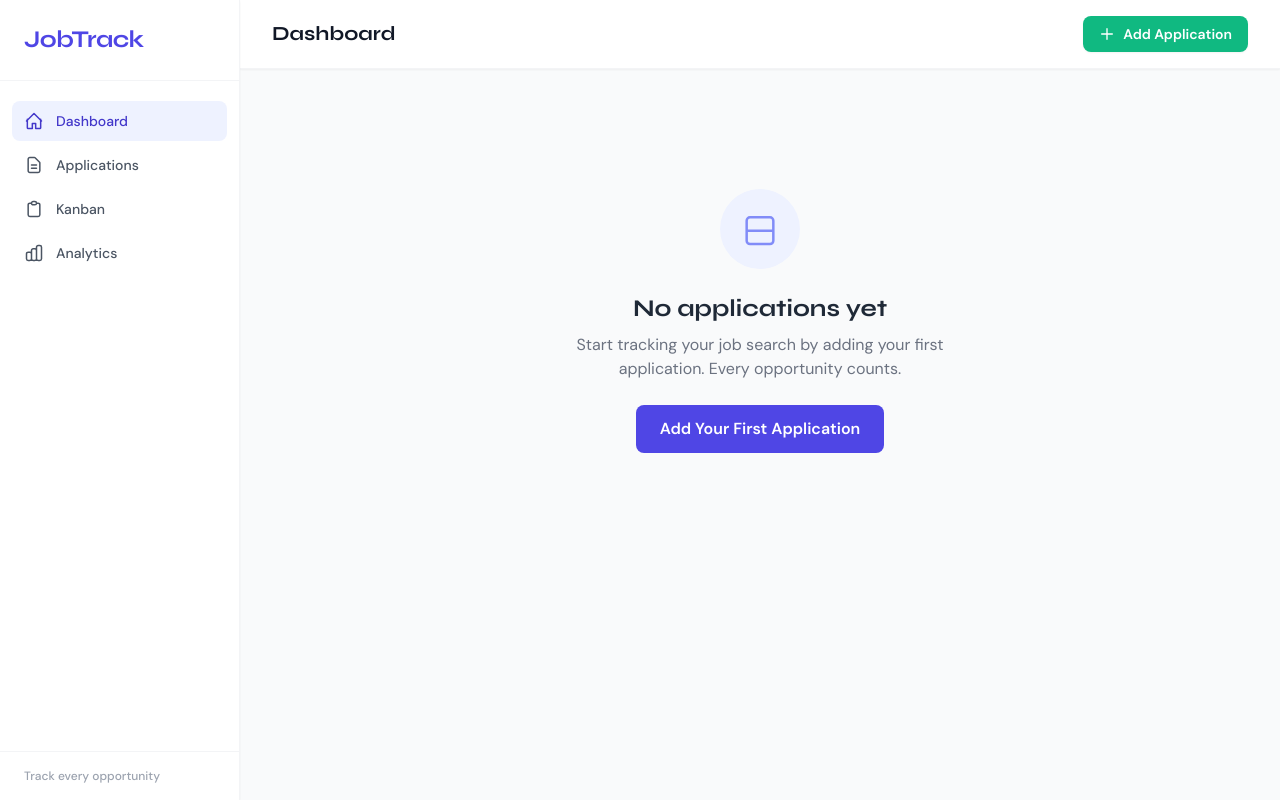
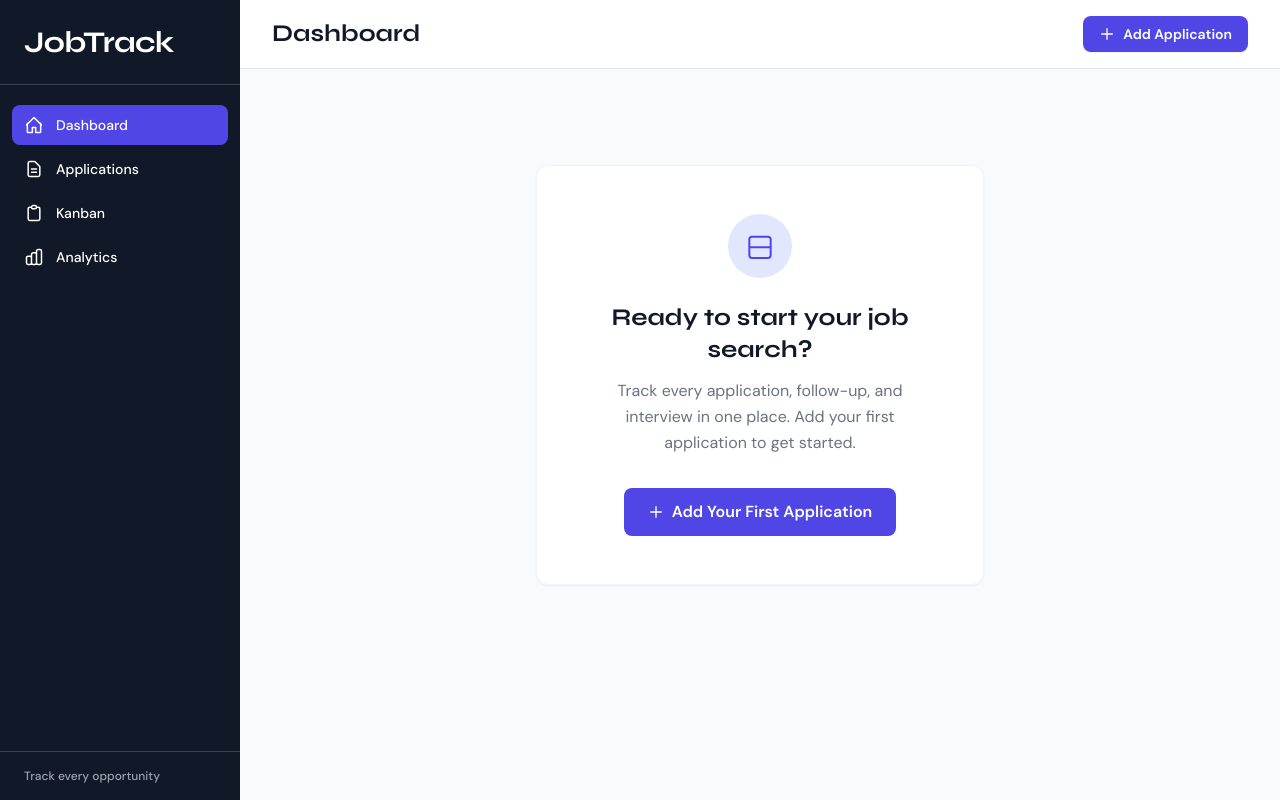
Before and after one commit to joshuaburaimoh17/job-tracker, a Django app: page / in a window 1280 px wide. Run offline with Django 5.2, Linux system fonts and the light colour scheme; data that the repository does not hold is empty; some libraries are stand-ins or nearby versions.

Commit message:
UI upgrade — dark sidebar, cards, depth, polished styling throughout

```diff
--- a/tracker/templates/tracker/base.html
+++ b/tracker/templates/tracker/base.html
@@ -29,18 +29,18 @@
 <body class="bg-gray-50 text-gray-800 min-h-screen flex">
 
   <!-- Sidebar -->
-  <aside class="fixed top-0 left-0 h-full w-60 bg-white border-r border-gray-100 flex flex-col z-20 shadow-sm">
+  <aside class="fixed top-0 left-0 h-full w-60 bg-gray-900 text-white flex flex-col z-20">
     <!-- Logo -->
-    <div class="px-6 py-6 border-b border-gray-100">
-      <span class="font-heading text-2xl font-bold text-indigo-600 tracking-tight">JobTrack</span>
+    <div class="px-6 py-6 border-b border-gray-700">
+      <span class="font-heading text-3xl font-bold text-white tracking-tight">JobTrack</span>
     </div>
 
     <!-- Nav -->
-    <nav class="flex-1 px-3 py-5 space-y-1">
+    <nav class="flex-1 px-3 py-5 space-y-1 overflow-hidden">
 
       <a href="{% url 'dashboard' %}"
          class="flex items-center gap-3 px-3 py-2.5 rounded-lg text-sm font-medium transition-colors
-                {% if request.resolver_match.url_name == 'dashboard' %}bg-indigo-50 text-indigo-700{% else %}text-gray-600 hover:bg-gray-100 hover:text-gray-900{% endif %}">
+                {% if request.resolver_match.url_name == 'dashboard' %}bg-indigo-600 text-white{% else %}text-white hover:bg-gray-700{% endif %}">
         <svg class="w-5 h-5 flex-shrink-0" fill="none" stroke="currentColor" stroke-width="1.8" viewBox="0 0 24 24">
           <path stroke-linecap="round" stroke-linejoin="round" d="M3 12l9-9 9 9M4 10v10a1 1 0 001 1h5v-6h4v6h5a1 1 0 001-1V10"/>
         </svg>
@@ -49,7 +49,7 @@
 
       <a href="{% url 'application_list' %}"
          class="flex items-center gap-3 px-3 py-2.5 rounded-lg text-sm font-medium transition-colors
-                {% if request.resolver_match.url_name == 'application_list' or request.resolver_match.url_name == 'application_detail' %}bg-indigo-50 text-indigo-700{% else %}text-gray-600 hover:bg-gray-100 hover:text-gray-900{% endif %}">
+                {% if request.resolver_match.url_name == 'application_list' or request.resolver_match.url_name == 'application_detail' %}bg-indigo-600 text-white{% else %}text-white hover:bg-gray-700{% endif %}">
         <svg class="w-5 h-5 flex-shrink-0" fill="none" stroke="currentColor" stroke-width="1.8" viewBox="0 0 24 24">
           <path stroke-linecap="round" stroke-linejoin="round" d="M9 12h6m-6 4h6m2 5H7a2 2 0 01-2-2V5a2 2 0 012-2h5.586a1 1 0 01.707.293l5.414 5.414A1 1 0 0119 9.414V19a2 2 0 01-2 2z"/>
         </svg>
@@ -58,7 +58,7 @@
 
       <a href="{% url 'kanban' %}"
          class="flex items-center gap-3 px-3 py-2.5 rounded-lg text-sm font-medium transition-colors
-                {% if request.resolver_match.url_name == 'kanban' %}bg-indigo-50 text-indigo-700{% else %}text-gray-600 hover:bg-gray-100 hover:text-gray-900{% endif %}">
+                {% if request.resolver_match.url_name == 'kanban' %}bg-indigo-600 text-white{% else %}text-white hover:bg-gray-700{% endif %}">
         <svg class="w-5 h-5 flex-shrink-0" fill="none" stroke="currentColor" stroke-width="1.8" viewBox="0 0 24 24">
           <path stroke-linecap="round" stroke-linejoin="round" d="M9 5H7a2 2 0 00-2 2v12a2 2 0 002 2h10a2 2 0 002-2V7a2 2 0 00-2-2h-2M9 5a2 2 0 002 2h2a2 2 0 002-2M9 5a2 2 0 012-2h2a2 2 0 012 2"/>
         </svg>
@@ -67,7 +67,7 @@
 
       <a href="{% url 'analytics' %}"
          class="flex items-center gap-3 px-3 py-2.5 rounded-lg text-sm font-medium transition-colors
-                {% if request.resolver_match.url_name == 'analytics' %}bg-indigo-50 text-indigo-700{% else %}text-gray-600 hover:bg-gray-100 hover:text-gray-900{% endif %}">
+                {% if request.resolver_match.url_name == 'analytics' %}bg-indigo-600 text-white{% else %}text-white hover:bg-gray-700{% endif %}">
         <svg class="w-5 h-5 flex-shrink-0" fill="none" stroke="currentColor" stroke-width="1.8" viewBox="0 0 24 24">
           <path stroke-linecap="round" stroke-linejoin="round" d="M9 19v-6a2 2 0 00-2-2H5a2 2 0 00-2 2v6a2 2 0 002 2h2a2 2 0 002-2zm0 0V9a2 2 0 012-2h2a2 2 0 012 2v10m-6 0a2 2 0 002 2h2a2 2 0 002-2m0 0V5a2 2 0 012-2h2a2 2 0 012 2v14a2 2 0 01-2 2h-2a2 2 0 01-2-2z"/>
         </svg>
@@ -77,7 +77,7 @@
     </nav>
 
     <!-- Tagline -->
-    <div class="px-6 py-4 border-t border-gray-100">
+    <div class="px-6 py-4 border-t border-gray-700">
       <p class="text-xs text-gray-400 font-medium">Track every opportunity</p>
     </div>
   </aside>
@@ -86,10 +86,10 @@
   <div class="ml-60 flex-1 flex flex-col min-h-screen">
 
     <!-- Top bar -->
-    <header class="sticky top-0 z-10 bg-white border-b border-gray-100 px-8 py-4 flex items-center justify-between shadow-sm">
-      <h1 class="font-heading text-xl font-bold text-gray-900">{% block page_title %}{% endblock %}</h1>
+    <header class="sticky top-0 z-10 bg-white border-b border-gray-200 px-8 py-4 flex items-center justify-between">
+      <h1 class="font-heading text-2xl font-bold text-gray-900">{% block page_title %}{% endblock %}</h1>
       <a href="{% url 'application_add' %}"
-         class="inline-flex items-center gap-2 bg-emerald-500 hover:bg-emerald-600 text-white text-sm font-semibold px-4 py-2 rounded-lg transition-colors shadow-sm">
+         class="inline-flex items-center gap-2 bg-indigo-600 hover:bg-indigo-700 text-white text-sm font-semibold px-4 py-2 rounded-lg transition-colors shadow-sm">
         <svg class="w-4 h-4" fill="none" stroke="currentColor" stroke-width="2" viewBox="0 0 24 24">
           <path stroke-linecap="round" stroke-linejoin="round" d="M12 4v16m8-8H4"/>
         </svg>
@@ -102,8 +102,8 @@
     <div class="px-8 pt-4 space-y-2">
       {% for message in messages %}
         <div class="flex items-center justify-between px-4 py-3 rounded-lg text-sm font-medium
-                    {% if message.tags == 'success' %}bg-emerald-50 text-emerald-800 border border-emerald-200
-                    {% else %}bg-red-50 text-red-800 border border-red-200{% endif %}">
+                    {% if message.tags == 'success' %}bg-green-50 border border-green-200 text-green-800
+                    {% else %}bg-red-50 border border-red-200 text-red-800{% endif %}">
           <span>{{ message }}</span>
           <button onclick="this.parentElement.remove()" class="ml-4 opacity-60 hover:opacity-100 text-lg leading-none">&times;</button>
         </div>
@@ -112,7 +112,7 @@
     {% endif %}
 
     <!-- Page content -->
-    <main class="flex-1 px-8 py-6">
+    <main class="flex-1 p-8">
       {% block content %}{% endblock %}
     </main>
 
--- a/tracker/templates/tracker/dashboard.html
+++ b/tracker/templates/tracker/dashboard.html
@@ -7,17 +7,22 @@
 
 {% if total == 0 %}
 <!-- Empty state -->
-<div class="flex flex-col items-center justify-center py-24 text-center">
-  <div class="w-20 h-20 bg-indigo-50 rounded-full flex items-center justify-center mb-6">
-    <svg class="w-10 h-10 text-indigo-400" fill="none" stroke="currentColor" stroke-width="1.5" viewBox="0 0 24 24">
+<div class="flex items-center justify-center py-16">
+  <div class="bg-white rounded-xl shadow-sm border border-gray-100 p-12 text-center max-w-md w-full">
+    <div class="w-16 h-16 bg-indigo-100 rounded-full flex items-center justify-center mx-auto mb-6">
+      <svg class="w-8 h-8 text-indigo-600" fill="none" stroke="currentColor" stroke-width="1.5" viewBox="0 0 24 24">
         <path stroke-linecap="round" stroke-linejoin="round" d="M20 13V7a2 2 0 00-2-2H6a2 2 0 00-2 2v6m16 0v6a2 2 0 01-2 2H6a2 2 0 01-2-2v-6m16 0H4"/>
       </svg>
     </div>
-  <h2 class="font-heading text-2xl font-bold text-gray-800 mb-2">No applications yet</h2>
-  <p class="text-gray-500 mb-6 max-w-sm">Start tracking your job search by adding your first application. Every opportunity counts.</p>
-  <a href="{% url 'application_add' %}" class="bg-indigo-600 hover:bg-indigo-700 text-white font-semibold px-6 py-3 rounded-lg transition-colors">
+    <h2 class="font-heading text-2xl font-bold text-gray-900 mb-3">Ready to start your job search?</h2>
+    <p class="text-gray-500 mb-8 leading-relaxed">Track every application, follow-up, and interview in one place. Add your first application to get started.</p>
+    <a href="{% url 'application_add' %}" class="inline-flex items-center gap-2 bg-indigo-600 hover:bg-indigo-700 text-white font-semibold px-6 py-3 rounded-lg transition-colors">
+      <svg class="w-4 h-4" fill="none" stroke="currentColor" stroke-width="2" viewBox="0 0 24 24">
+        <path stroke-linecap="round" stroke-linejoin="round" d="M12 4v16m8-8H4"/>
+      </svg>
       Add Your First Application
     </a>
+  </div>
 </div>
 
 {% else %}
@@ -25,27 +30,21 @@
 <!-- Stat cards -->
 <div class="grid grid-cols-2 lg:grid-cols-4 gap-5 mb-8">
 
-  <div class="bg-white rounded-xl border border-gray-100 p-5 shadow-sm">
-    <div class="flex items-center justify-between mb-3">
-      <span class="text-xs font-semibold text-gray-400 uppercase tracking-wider">Total</span>
-      <div class="w-9 h-9 bg-indigo-50 rounded-lg flex items-center justify-center">
-        <svg class="w-5 h-5 text-indigo-500" fill="none" stroke="currentColor" stroke-width="1.8" viewBox="0 0 24 24">
+  <div class="bg-white rounded-xl shadow-sm border border-gray-100 border-l-4 border-l-indigo-500 p-6">
+    <div class="w-10 h-10 rounded-full bg-indigo-100 flex items-center justify-center mb-4">
+      <svg class="w-5 h-5 text-indigo-600" fill="none" stroke="currentColor" stroke-width="1.8" viewBox="0 0 24 24">
         <path stroke-linecap="round" stroke-linejoin="round" d="M19 11H5m14 0a2 2 0 012 2v6a2 2 0 01-2 2H5a2 2 0 01-2-2v-6a2 2 0 012-2m14 0V9a2 2 0 00-2-2M5 11V9a2 2 0 012-2m0 0V5a2 2 0 012-2h6a2 2 0 012 2v2M7 7h10"/>
       </svg>
     </div>
-    </div>
     <p class="font-heading text-3xl font-bold text-gray-900">{{ total }}</p>
-    <p class="text-sm text-gray-500 mt-1">Applications</p>
+    <p class="text-sm text-gray-500 mt-1">Total Applications</p>
   </div>
 
-  <div class="bg-white rounded-xl border border-gray-100 p-5 shadow-sm">
-    <div class="flex items-center justify-between mb-3">
-      <span class="text-xs font-semibold text-gray-400 uppercase tracking-wider">Interviews</span>
-      <div class="w-9 h-9 bg-amber-50 rounded-lg flex items-center justify-center">
-        <svg class="w-5 h-5 text-amber-500" fill="none" stroke="currentColor" stroke-width="1.8" viewBox="0 0 24 24">
+  <div class="bg-white rounded-xl shadow-sm border border-gray-100 border-l-4 border-l-amber-500 p-6">
+    <div class="w-10 h-10 rounded-full bg-amber-100 flex items-center justify-center mb-4">
+      <svg class="w-5 h-5 text-amber-600" fill="none" stroke="currentColor" stroke-width="1.8" viewBox="0 0 24 24">
         <path stroke-linecap="round" stroke-linejoin="round" d="M8 10h.01M12 10h.01M16 10h.01M9 16H5a2 2 0 01-2-2V6a2 2 0 012-2h14a2 2 0 012 2v8a2 2 0 01-2 2h-5l-5 5v-5z"/>
       </svg>
-      </div>
     </div>
     <p class="font-heading text-3xl font-bold text-gray-900">
       {% with i=status_counts.interview_scheduled|default:0 d=status_counts.interview_done|default:0 %}
@@ -55,27 +54,21 @@
     <p class="text-sm text-gray-500 mt-1">In Interview</p>
   </div>
 
-  <div class="bg-white rounded-xl border border-gray-100 p-5 shadow-sm">
-    <div class="flex items-center justify-between mb-3">
-      <span class="text-xs font-semibold text-gray-400 uppercase tracking-wider">Offers</span>
-      <div class="w-9 h-9 bg-emerald-50 rounded-lg flex items-center justify-center">
-        <svg class="w-5 h-5 text-emerald-500" fill="none" stroke="currentColor" stroke-width="1.8" viewBox="0 0 24 24">
+  <div class="bg-white rounded-xl shadow-sm border border-gray-100 border-l-4 border-l-green-500 p-6">
+    <div class="w-10 h-10 rounded-full bg-green-100 flex items-center justify-center mb-4">
+      <svg class="w-5 h-5 text-green-600" fill="none" stroke="currentColor" stroke-width="1.8" viewBox="0 0 24 24">
         <path stroke-linecap="round" stroke-linejoin="round" d="M9 12l2 2 4-4m6 2a9 9 0 11-18 0 9 9 0 0118 0z"/>
       </svg>
-      </div>
     </div>
     <p class="font-heading text-3xl font-bold text-gray-900">{{ status_counts.offer|default:0 }}</p>
     <p class="text-sm text-gray-500 mt-1">Offers Received</p>
   </div>
 
-  <div class="bg-white rounded-xl border border-gray-100 p-5 shadow-sm">
-    <div class="flex items-center justify-between mb-3">
-      <span class="text-xs font-semibold text-gray-400 uppercase tracking-wider">Rejected</span>
-      <div class="w-9 h-9 bg-red-50 rounded-lg flex items-center justify-center">
-        <svg class="w-5 h-5 text-red-400" fill="none" stroke="currentColor" stroke-width="1.8" viewBox="0 0 24 24">
+  <div class="bg-white rounded-xl shadow-sm border border-gray-100 border-l-4 border-l-red-500 p-6">
+    <div class="w-10 h-10 rounded-full bg-red-100 flex items-center justify-center mb-4">
+      <svg class="w-5 h-5 text-red-500" fill="none" stroke="currentColor" stroke-width="1.8" viewBox="0 0 24 24">
         <path stroke-linecap="round" stroke-linejoin="round" d="M10 14l2-2m0 0l2-2m-2 2l-2-2m2 2l2 2m7-2a9 9 0 11-18 0 9 9 0 0118 0z"/>
       </svg>
-      </div>
     </div>
     <p class="font-heading text-3xl font-bold text-gray-900">{{ status_counts.rejected|default:0 }}</p>
     <p class="text-sm text-gray-500 mt-1">Rejected</p>
@@ -83,42 +76,38 @@
 
 </div>
 
-<div class="grid grid-cols-1 lg:grid-cols-3 gap-6">
-
+{% if follow_ups %}
 <!-- Follow-up reminders -->
-  <div class="lg:col-span-1">
-    <div class="bg-white rounded-xl border border-gray-100 shadow-sm">
-      <div class="px-5 py-4 border-b border-gray-100">
-        <h2 class="font-heading font-bold text-gray-800">Upcoming Follow-ups</h2>
-        <p class="text-xs text-gray-400 mt-0.5">Due within 3 days</p>
-      </div>
-      <div class="p-4 space-y-3">
-        {% if follow_ups %}
+<div class="mb-8">
+  <h2 class="font-heading font-bold text-gray-900 text-lg mb-3 flex items-center gap-2">
+    <svg class="w-5 h-5 text-amber-500" fill="none" stroke="currentColor" stroke-width="1.8" viewBox="0 0 24 24">
+      <path stroke-linecap="round" stroke-linejoin="round" d="M15 17h5l-1.405-1.405A2.032 2.032 0 0118 14.158V11a6.002 6.002 0 00-4-5.659V5a2 2 0 10-4 0v.341C7.67 6.165 6 8.388 6 11v3.159c0 .538-.214 1.055-.595 1.436L4 17h5m6 0v1a3 3 0 11-6 0v-1m6 0H9"/>
+    </svg>
+    Upcoming Follow-ups
+    <span class="text-xs font-semibold px-2 py-0.5 rounded-full bg-amber-100 text-amber-700">Due within 3 days</span>
+  </h2>
+  <div class="grid grid-cols-1 sm:grid-cols-2 lg:grid-cols-3 xl:grid-cols-4 gap-3">
     {% for app in follow_ups %}
-          <a href="{% url 'application_detail' app.pk %}" class="block p-3 rounded-lg bg-amber-50 border border-amber-100 hover:border-amber-300 transition-colors">
+    <a href="{% url 'application_detail' app.pk %}" class="bg-amber-50 border border-amber-200 rounded-lg p-4 hover:border-amber-300 transition-colors flex items-start gap-3">
+      <svg class="w-4 h-4 text-amber-500 mt-0.5 flex-shrink-0" fill="none" stroke="currentColor" stroke-width="1.8" viewBox="0 0 24 24">
+        <path stroke-linecap="round" stroke-linejoin="round" d="M15 17h5l-1.405-1.405A2.032 2.032 0 0118 14.158V11a6.002 6.002 0 00-4-5.659V5a2 2 0 10-4 0v.341C7.67 6.165 6 8.388 6 11v3.159c0 .538-.214 1.055-.595 1.436L4 17h5m6 0v1a3 3 0 11-6 0v-1m6 0H9"/>
+      </svg>
+      <div>
         <p class="text-sm font-semibold text-gray-800">{{ app.company }}</p>
         <p class="text-xs text-gray-500 mt-0.5">{{ app.role }}</p>
-            <p class="text-xs text-amber-600 font-medium mt-1">Follow up: {{ app.follow_up_date }}</p>
+        <p class="text-xs text-amber-600 font-medium mt-1.5">Follow up: {{ app.follow_up_date }}</p>
+      </div>
     </a>
     {% endfor %}
-        {% else %}
-          <div class="py-6 text-center">
-            <svg class="w-8 h-8 text-gray-300 mx-auto mb-2" fill="none" stroke="currentColor" stroke-width="1.5" viewBox="0 0 24 24">
-              <path stroke-linecap="round" stroke-linejoin="round" d="M9 12l2 2 4-4m6 2a9 9 0 11-18 0 9 9 0 0118 0z"/>
-            </svg>
-            <p class="text-sm text-gray-400">No upcoming follow-ups</p>
+  </div>
 </div>
 {% endif %}
-      </div>
-    </div>
-  </div>
 
 <!-- Recent applications -->
-  <div class="lg:col-span-2">
 <div class="bg-white rounded-xl border border-gray-100 shadow-sm">
-      <div class="px-5 py-4 border-b border-gray-100 flex items-center justify-between">
+  <div class="px-6 py-4 border-b border-gray-100 flex items-center justify-between">
     <div>
-          <h2 class="font-heading font-bold text-gray-800">Recent Applications</h2>
+      <h2 class="font-heading font-bold text-gray-900">Recent Applications</h2>
       <p class="text-xs text-gray-400 mt-0.5">Last 5 added</p>
     </div>
     <a href="{% url 'application_list' %}" class="text-xs text-indigo-600 hover:text-indigo-800 font-medium">View all →</a>
@@ -126,22 +115,22 @@
   <div class="overflow-x-auto">
     <table class="w-full text-sm">
       <thead>
-            <tr class="border-b border-gray-100">
-              <th class="text-left px-5 py-3 text-xs font-semibold text-gray-400 uppercase tracking-wider">Company</th>
-              <th class="text-left px-5 py-3 text-xs font-semibold text-gray-400 uppercase tracking-wider">Role</th>
-              <th class="text-left px-5 py-3 text-xs font-semibold text-gray-400 uppercase tracking-wider">Date</th>
-              <th class="text-left px-5 py-3 text-xs font-semibold text-gray-400 uppercase tracking-wider">Status</th>
+        <tr class="bg-gray-50 border-b border-gray-100">
+          <th class="text-left px-6 py-3 text-xs font-semibold text-gray-500 uppercase tracking-wider">Company</th>
+          <th class="text-left px-6 py-3 text-xs font-semibold text-gray-500 uppercase tracking-wider">Role</th>
+          <th class="text-left px-6 py-3 text-xs font-semibold text-gray-500 uppercase tracking-wider">Date</th>
+          <th class="text-left px-6 py-3 text-xs font-semibold text-gray-500 uppercase tracking-wider">Status</th>
         </tr>
       </thead>
       <tbody>
         {% for app in recent %}
-            <tr class="border-b border-gray-50 hover:bg-gray-50 transition-colors">
-              <td class="px-5 py-3 font-medium text-gray-800">
+        <tr class="border-b border-gray-100 hover:bg-gray-50 transition-colors">
+          <td class="px-6 py-3.5 font-medium text-gray-800">
             <a href="{% url 'application_detail' app.pk %}" class="hover:text-indigo-600 transition-colors">{{ app.company }}</a>
           </td>
-              <td class="px-5 py-3 text-gray-600">{{ app.role }}</td>
-              <td class="px-5 py-3 text-gray-500">{{ app.date_applied }}</td>
-              <td class="px-5 py-3">
+          <td class="px-6 py-3.5 text-gray-600">{{ app.role }}</td>
+          <td class="px-6 py-3.5 text-gray-500">{{ app.date_applied }}</td>
+          <td class="px-6 py-3.5">
             {% include 'tracker/partials/status_badge.html' with status=app.status label=app.get_status_display %}
           </td>
         </tr>
@@ -150,9 +139,7 @@
     </table>
   </div>
 </div>
-  </div>
 
-</div>
 {% endif %}
 
 {% endblock %}
```
Also changed, not shown: tracker/templates/tracker/analytics.html (+50 -29 lines), tracker/templates/tracker/application_detail.html (+24 -22 lines), tracker/templates/tracker/application_form.html (+20 -20 lines), tracker/templates/tracker/application_list.html (+17 -17 lines), tracker/templates/tracker/kanban.html (+19 -19 lines). Lines whose indentation alone changed are shown as unchanged.
